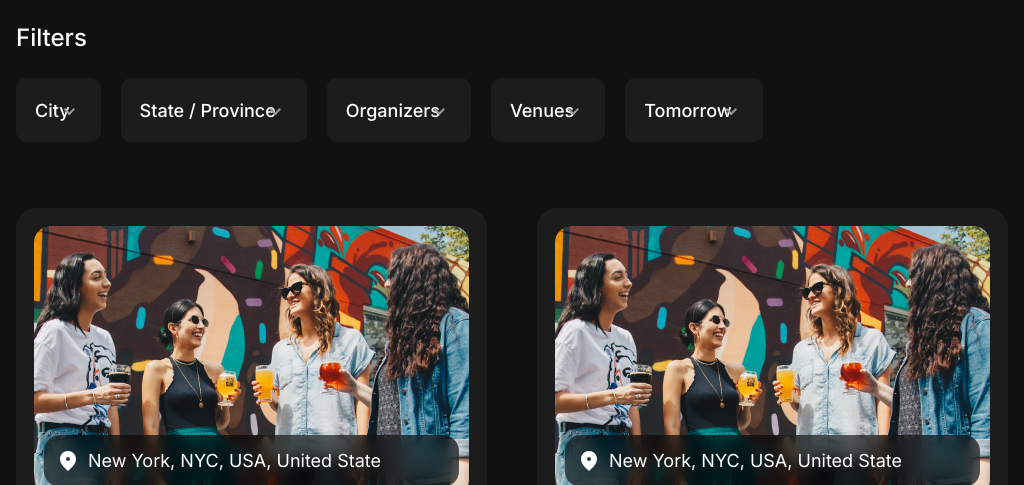
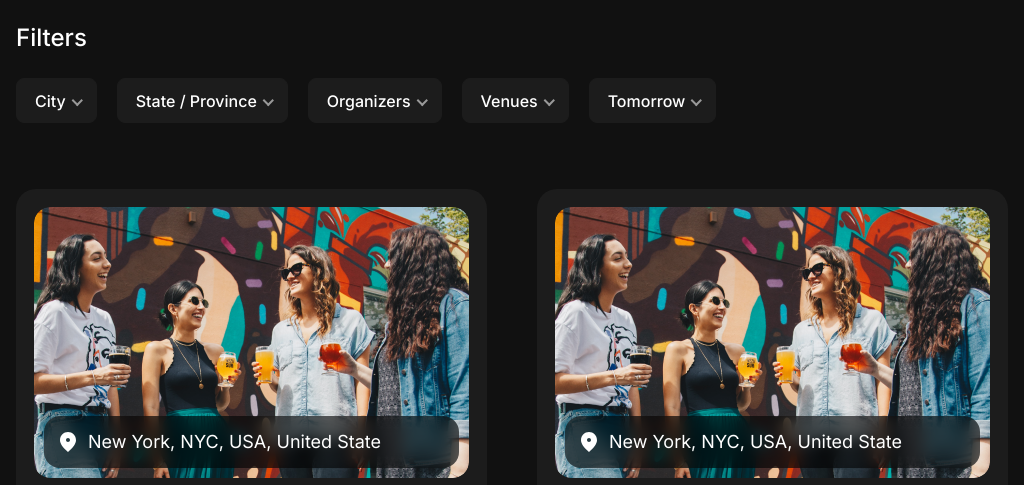
Before and after one commit to nahidbinwadood/goattix-new, a website: page dist/events.html in a window 1024 px wide. Shown: the part 615-1100 px from the top of the page. Drawn offline with Linux system fonts and the light colour scheme.

Commit message:
updated filters

```diff
--- a/src/input.css
+++ b/src/input.css
@@ -275,5 +275,18 @@ body {
     content: "+";
     @apply absolute top-[28px] right-[10px] h-[34px] w-[34px] rounded-full bg-white text-blackv1 text-[27px] flex items-center justify-center;
   }
+
+  /* Events */
+  .events-filter .nice-select {
+    @apply bg-blackv2 border-blackv2 rounded-[8px] h-[45px] leading-[45px];
+  }
+  .nice-select .current {
+    @apply text-[16px] font-medium;
+  }
+
+  .nice-select:after {
+    @apply w-2 h-2 right-4;
+  }
+  /* Events */
 }
 /*===Responsive=== */
```
Also changed, not shown: dist/assets/css/style.css.
